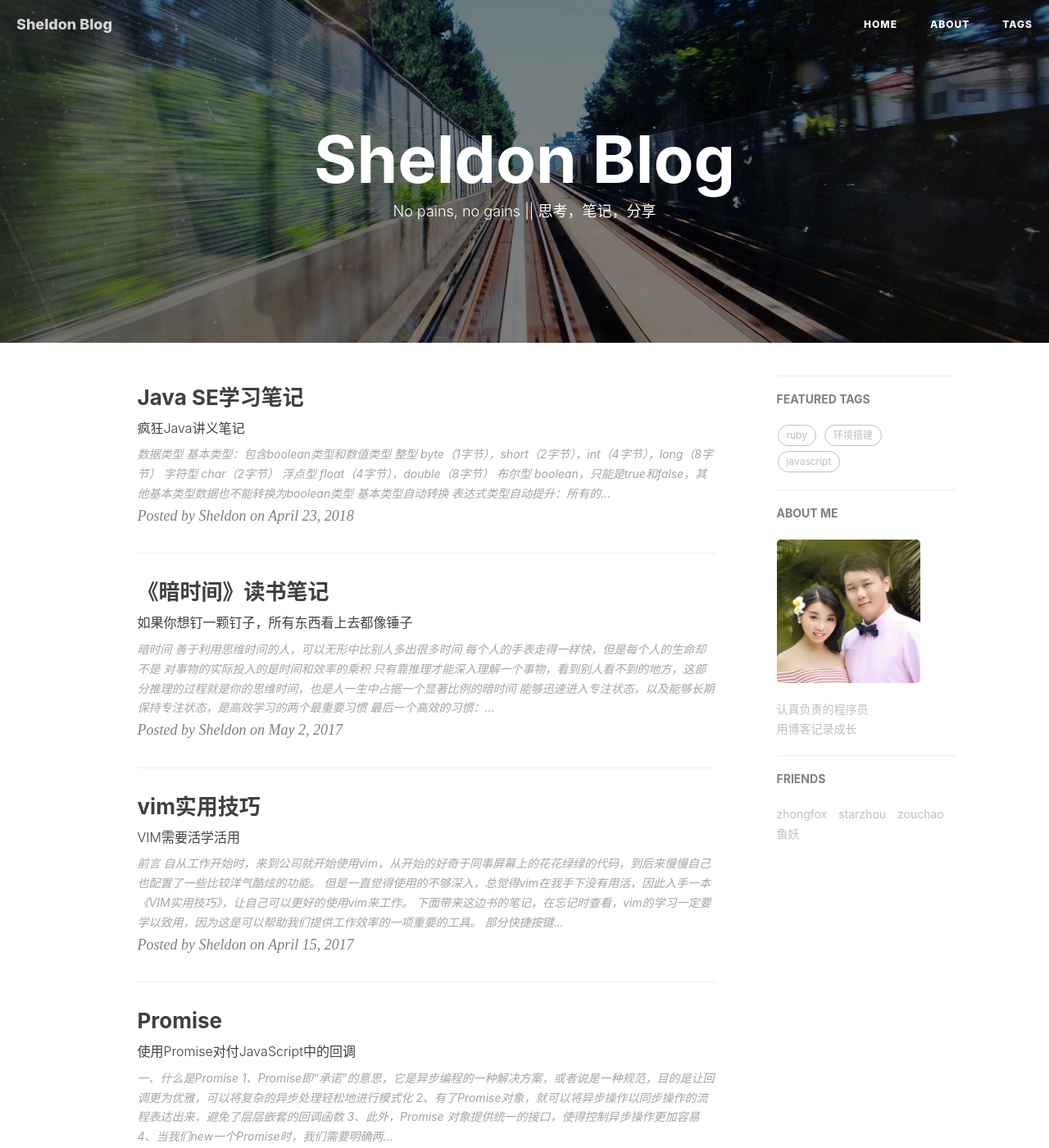
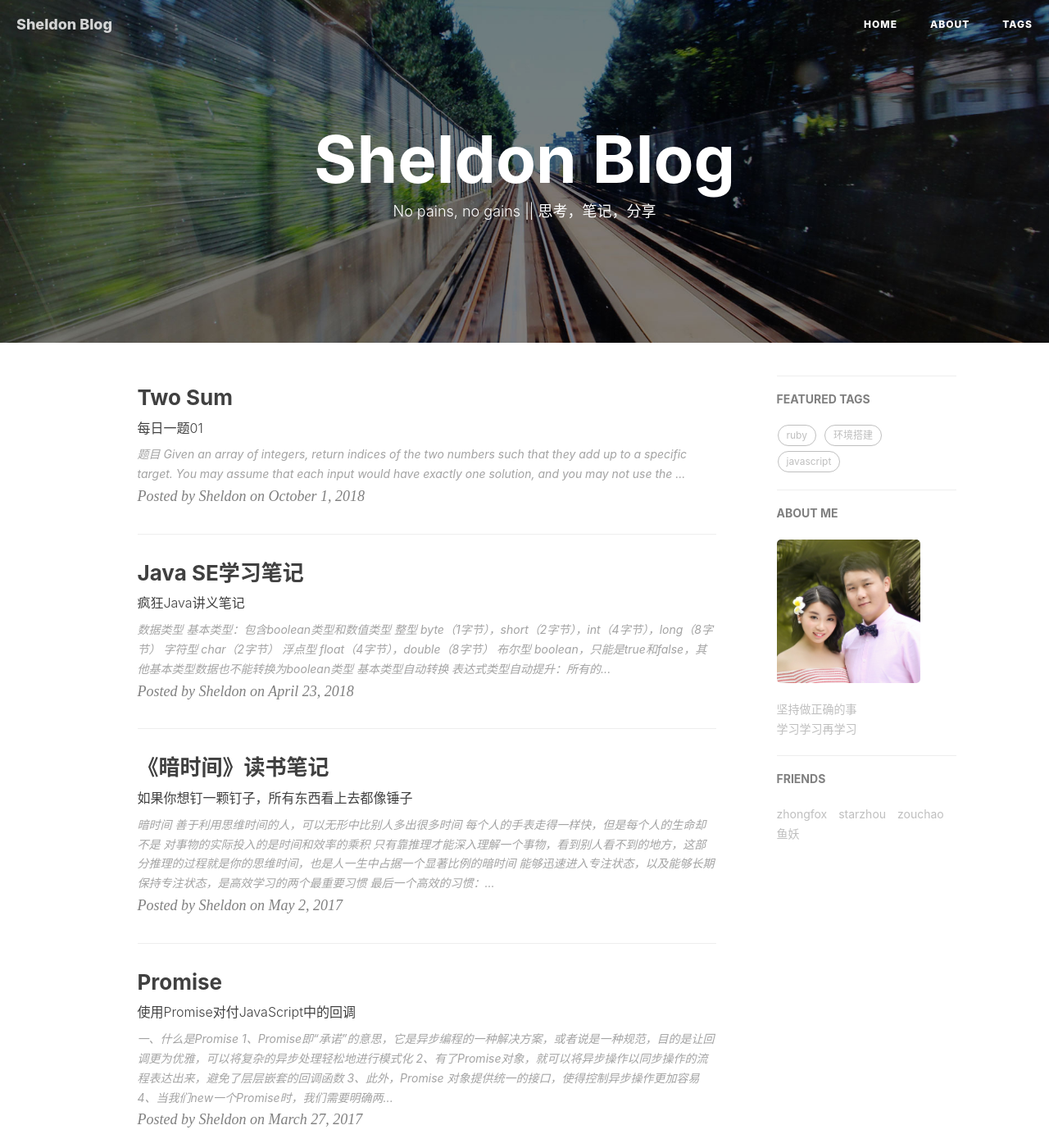
Before and after one commit to chenxiaotao/chenxiaotao.github.com, a Jekyll site: the page built from index.html, in a window 1280 px wide and 1400 px high. Shown: the whole window at 82% size. Built offline with Jekyll 4.4.1, drawn with Linux system fonts in a browser that asks for light colours; nearby versions of some CDN libraries; the list of posts is cut into pages by our own code; comment, search, counter and statistics services are not loaded.

Commit message:
每日一题

````diff
--- a/_config.yml
+++ b/_config.yml
@@ -29,7 +29,6 @@ anchorjs: true                          # if you want to customize anchor. check
 
 # Gems
 # from PR#40, to support local preview for Jekyll 3.0
-#gems: [jekyll-paginate]
 plugins: [jekyll-paginate]
 
 
@@ -58,7 +57,7 @@ ba_track_id: 2415bdc8b408bc6efa375ac8a3d3d8b9
 
 # Sidebar settings
 sidebar: true                           # whether or not using Sidebar.
-sidebar-about-description: "认真负责的程序员<br>用博客记录成长"
+sidebar-about-description: "坚持做正确的事<br>学习学习再学习"
 sidebar-avatar: /img/sheldon.png      # use absolute URL, seeing it's used in both `/` and `/about/`
 
 
@@ -82,6 +81,4 @@ friends: [
         title: "鱼妖",
         href: "https://notes.miaowu.org"
     }
-
-
 ]
--- a/_posts/2017-04-15-vim-skill.markdown
+++ /dev/null
@@ -1,22 +0,0 @@
----
-layout:     post
-title:      vim实用技巧
-subtitle:   "VIM需要活学活用"
-date:       2017-04-15
-author:     "Sheldon"
-header-img: "img/pic/post/vim-skill.jpg"
-tags:
-  - IDE
----
-
-### 前言
-自从工作开始时，来到公司就开始使用vim，从开始的好奇于同事屏幕上的花花绿绿的代码，到后来慢慢自己也配置了一些比较洋气酷炫的功能。
-但是一直觉得使用的不够深入，总觉得vim在我手下没有用活，因此入手一本`《VIM实用技巧》`，让自己可以更好的使用vim来工作。
-下面带来这边书的笔记，在忘记时查看，vim的学习一定要学以致用，因为这是可以帮助我们提供工作效率的一项重要的工具。
-
-### 部分快捷按键说明
-
-### 一、vim解决问题的方式
-为了使用vim变得更为高效，我们应该尽量减少重复，而写代码本身我们就有很多重复，这里vim为我们提供了一个减少重复的利器 `.`
-这个命令会重复上一次的修改。何为修改，一次删除，一次复制，还有从进入插入模式到退出（如果移动了光标会重置）等等这些操作。
-举个例子
--- /dev/null
+++ b/_posts/2018-11-01-leetcode-1.markdown
@@ -0,0 +1,47 @@
+---
+layout:     post
+title:      Two Sum
+subtitle:   "每日一题01"
+date:       2018-10-01
+author:     "Sheldon"
+header-img: "img/pic/post/everyday.jpg"
+tags:
+  - 算法
+---
+
+### 题目
+Given an array of integers, return indices of the two numbers such that they add up to a specific target.
+You may assume that each input would have exactly one solution, and you may not use the same element twice.
+Example:
+Given nums = [2, 7, 11, 15], target = 9,
+
+Because nums[0] + nums[1] = 2 + 7 = 9,
+return [0, 1].
+
+----------------
+给定一个整数数组和一个目标值，找出数组中和为目标值的两个数。
+你可以假设每个输入只对应一种答案，且同样的元素不能被重复利用。
+示例:
+给定 nums = [2, 7, 11, 15], target = 9
+
+因为 nums[0] + nums[1] = 2 + 7 = 9
+所以返回 [0, 1]
+
+### 解题思路
+遍历一遍，同时使用hash把已经遍历过的值作为key，在数组中的index 存到value；遍历时将目标值减去遍历值，然后用结果去hash里找，如果有对应的值；那么直接返回就ok
+
+### 解法
+
+```ruby
+# @param {Integer[]} nums
+# @param {Integer} target
+# @return {Integer[]}
+def two_sum(nums, target)
+  search = Hash.new
+  nums.each_with_index do |item, index|
+    i = search[target - item]
+    return [i, index] if i != nil
+    search[item] = index
+  end
+end
+```
--- a/about.html
+++ b/about.html
@@ -8,14 +8,17 @@ header-img:  "img/about-bg.jpg"
 <!-- Chinese Version -->
 <div class="zh post-container">
     <blockquote>
-      是时候认真做一个程序员了
+      抱怨，只是无能和无奈的表现而已
     </blockquote>
-    一个爱生活，爱篮球，爱游戏的程序员<br/>
-    现在专职做Ruby，维护了两三个NodeJs的项目<br/>
+    一个爱读书，爱生活，爱篮球的程序员<br/>
+    现在专职做Ruby，维护了几个NodeJs的项目<br/>
     2018的目标是熟练使用Java开发项目<br/>
     <br/>
 
-    很多人都有一个困惑，我究竟想做什么，或者是想成为一个什么样的人。我自己就是很迷茫的人，所以唯有把能做的事情做好，希望在不断学习的过程中，可以找到兴趣点，可以为之努力一辈子的事情。<br/>
+    坚持是一件不容易的事，但成功的秘诀就是坚持做正确的事<br/>
+    注意力 > 时间 > 金钱<br/>
+    成长 > 成功<br/>
+    未来 > 现在 > 过去<br/>
 </div>
 
 {% if site.disqus_username %}
````
Also changed, not shown: assets/images/java_se/java-io.jpg (renamed from assets/images/java_se/jave-io.jpg), img/pic/post/everyday.jpg (renamed from img/pic/post/vim-skill.jpg).
